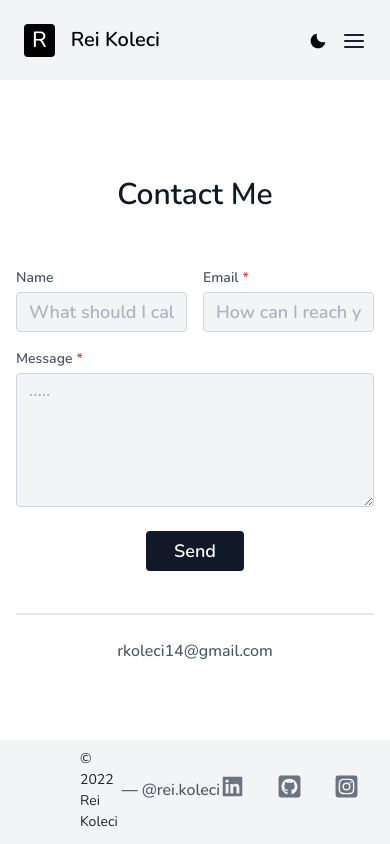
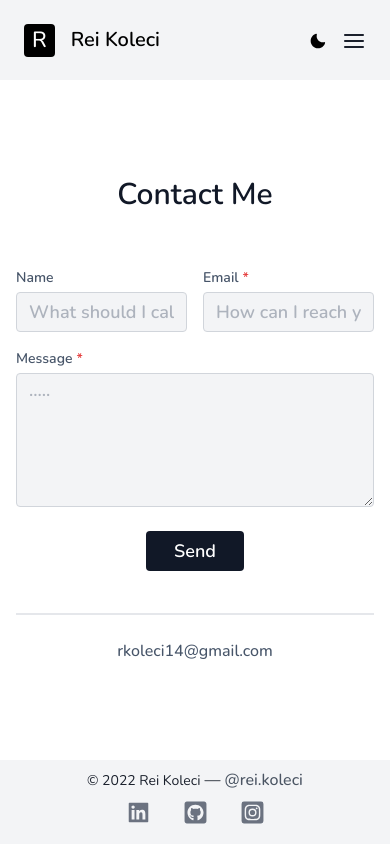
Before and after one commit to rkoleci/portfolio-web, a Next.js app: page /contact in a window 390 px wide. Built offline with nearby package versions, Linux system fonts and the light colour scheme.

Commit message:
Footer responsive

```diff
--- a/components/footer.tsx
+++ b/components/footer.tsx
@@ -1,11 +1,11 @@
-import { Flex, HStack, Link, Text } from "@chakra-ui/react";
+import { Box, Flex, HStack, Link, Text } from "@chakra-ui/react";
 import { Icon } from "@chakra-ui/react";
 import { AiFillLinkedin } from "react-icons/ai";
 import { FaGithubSquare, FaInstagramSquare } from "react-icons/fa";
 
 export default function Footer() {
   return (
-    <Flex
+    <Box
       position="fixed"
       bottom="0"
       left="0"
@@ -13,11 +13,16 @@ export default function Footer() {
       background="gray.700"
       justifyContent="space-between"
       alignItems="center"
-      px="20"
+      px={["4", "20"]}
       pt="2"
       pb="3"
+      display={["block", "flex"]}
     >
-      <Flex alignItems="center">
+      <Flex
+        alignItems="center"
+        justifyContent={["center", "flex-start"]}
+        mb={["2", "0"]}
+      >
         <Text fontWeight="400" fontSize="14">
           {`© ${new Date().getFullYear()} Rei Koleci`}
         </Text>
@@ -26,7 +31,7 @@ export default function Footer() {
           {`@rei.koleci`}
         </Text>
       </Flex>
-      <HStack spacing="8">
+      <HStack spacing="8" justifyContent={["center", "flex-end"]}>
         <Link href="https://www.linkedin.com/in/rei-tryreact/" target="_blank">
           <Icon fontSize="25" color="gray.100" as={AiFillLinkedin} />
         </Link>
@@ -37,6 +42,6 @@ export default function Footer() {
           <Icon fontSize="25" color="gray.100" as={FaInstagramSquare} />
         </Link>
       </HStack>
-    </Flex>
+    </Box>
   );
 }
```
